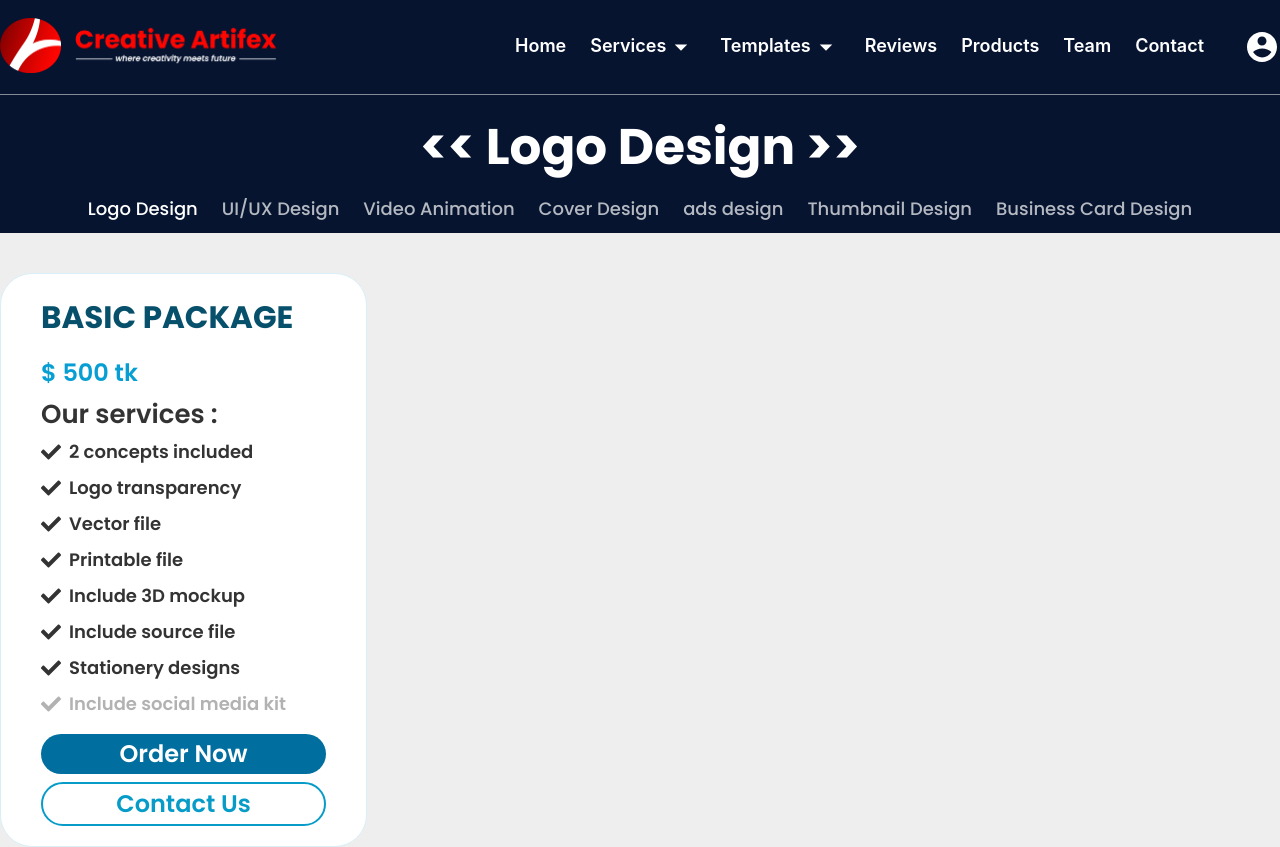
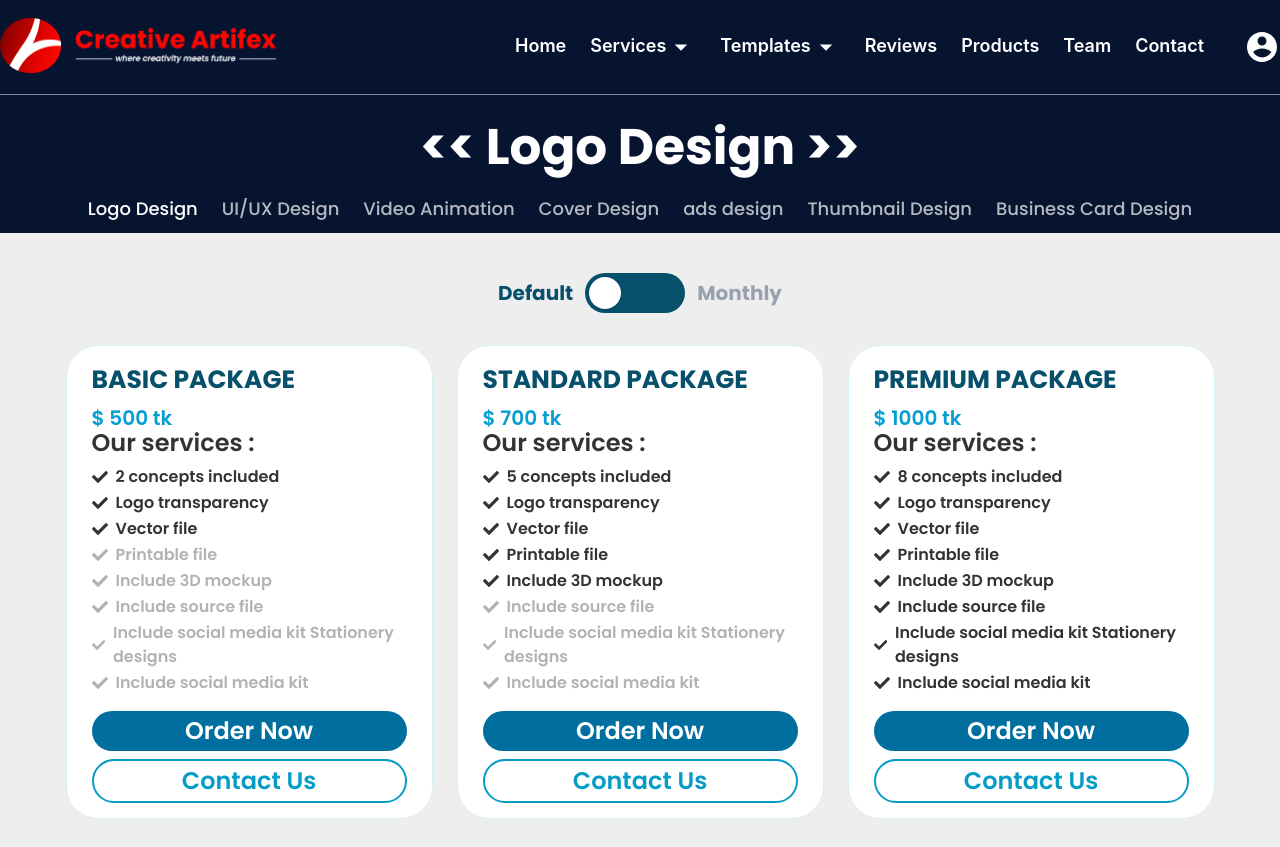
Before and after one commit to mdshavoahmadejoydev/Creative-Artifex, a React (Vite) app: page /services/graphic-multimedia/logo-design in a window 1280 px wide. Shown: the top 847 px of the page. Built offline with nearby package versions, Linux system fonts and the light colour scheme.

Commit message:
logo services page working

```diff
--- /dev/null
+++ b/src/components/PackageItemCard.jsx
@@ -0,0 +1,61 @@
+import React from 'react'
+import Flex from '../components/Flex'
+import { FaCheck } from 'react-icons/fa'
+
+const PackageItemCard = ({packagename,pricemoney,provive1,provive2, provive3, provive4, provive5, provive6, provive7,provive8, notprovide1, notprovide2, notprovide3, notprovide4, notprovide5, notprovide6, notprovide7, notprovide8, icon1,icon2,icon3,icon4,icon5,icon6,icon7,icon8,}) => {
+  return (
+    <div className="w-[367px] bg-white px-[25px] py-[15px] rounded-4xl font-poppins border border-[#D9EFF7] hover:shadow-[0px_2px_10px_2px_rgba(0,0,0,0.3)] duration-200">
+      <h5 className="font-bold text-[25px] text-[#07506B]">{packagename}</h5>
+      <p className="font-semibold text-[20px] text-[#079FD3] mt-1 -mb-2">
+        $ {pricemoney}
+      </p>
+      <p className="font-semibold text-[24px] text-black/80">Our services :</p>
+
+      <Flex
+        className={`list-none flex-col gap-y-0.5 font-poppins font-semibold text-base text-black/80 mt-1`}
+      >
+        <li className={`flex items-center gap-2 ${notprovide1 && "text-black/30" }`}>
+          {!icon1 && <FaCheck className="inline-block " />} {provive1}
+        </li>
+
+        <li className={`flex items-center gap-2 ${notprovide2 && "text-black/30" }`}>
+          {!icon2 && <FaCheck className="inline-block " />} {provive2}
+        </li>
+
+        <li className={`flex items-center gap-2 ${notprovide3 && "text-black/30" }`}>
+          {!icon3 && <FaCheck className="inline-block " />} {provive3}
+        </li>
+
+        <li className={`flex items-center gap-2 ${notprovide4 && "text-black/30" }`}>
+          {!icon4 && <FaCheck className="inline-block " />} {provive4}
+        </li>
+
+        <li className={`flex items-center gap-2 ${notprovide5 && "text-black/30" }`}>
+          {!icon5 && <FaCheck className="inline-block " />} {provive5}
+        </li>
+
+        <li className={`flex items-center gap-2 ${notprovide6 && "text-black/30" }`}>
+          {!icon6 && <FaCheck className="inline-block " />} {provive6}
+        </li>
+
+        <li className={`flex items-center gap-2 ${notprovide7 && "text-black/30" }`}>
+          {!icon7 && <FaCheck className="inline-block " />} {provive8} {provive7}
+        </li>
+
+        <li className={`flex items-center gap-2 ${notprovide8 && "text-black/30" }`}>
+          {!icon8 && <FaCheck className="inline-block " />} {provive8}
+        </li>
+      </Flex>
+
+      <button className="font-poppins font-semibold text-2xl text-white bg-[#006F9F] hover:bg-[#07506B] duration-200 w-full py-1 rounded-full mb-2 mt-4 cursor-pointer">
+        Order Now
+      </button>
+
+      <button className="font-poppins font-semibold text-2xl text-[#079CC8] border-2 border-[#079CC8] w-full py-1 rounded-full   cursor-pointer ">
+        Contact Us
+      </button>
+    </div>
+  );
+};
+
+export default PackageItemCard;
--- a/src/pages/LogoDesign.jsx
+++ b/src/pages/LogoDesign.jsx
@@ -1,47 +1,155 @@
-import React, { Component } from 'react'
-import Container from '../components/Container'
-import Flex from '../components/Flex'
-import { FaCheck } from 'react-icons/fa'
+import React, { Component, useState } from "react";
+import Container from "../components/Container";
+import Flex from "../components/Flex";
+import { FaCheck } from "react-icons/fa";
+import PackageItemCard from "../components/PackageItemCard";
 
 const LogoDesign = () => {
+  const [isDefault, setIsDefault] = useState(true);
+
   return (
-    <div className='bg-EEEEEE py-[40px]'>
+    <div className="bg-EEEEEE py-[40px]">
       <Container>
-        <Flex>
-          <div className='w-[367px] bg-white px-[40px] py-[20px] rounded-4xl font-poppins border border-[#D9EFF7] hover:shadow-[0px_2px_10px_2px_rgba(0,0,0,0.3)] duration-200'>
-            <h5 className='font-bold text-[31px] text-[#07506B]'>BASIC PACKAGE</h5>
-            <p className='font-semibold text-[24px] text-[#079FD3] mt-3.5 mb-1'>$ 500 tk</p>
-            <p className='font-semibold text-[26px] text-black/80'>Our services :</p>
+        <div className="flex items-center gap-3 justify-center mb-8">
+          {/* Default */}
+          <span
+            className={`font-bold font-poppins text-xl duration-300 ${
+              isDefault ? "text-[#07506B]" : "text-gray-400"
+            }`}
+          >
+            Default
+          </span>
 
-            <Flex className={`list-none flex-col gap-y-2 font-poppins font-semibold text-lg text-black/80 mt-1`}>
+          {/* Toggle Button */}
+          <button
+            onClick={() => setIsDefault(!isDefault)}
+            className={`relative h-10 w-[100px] rounded-full transition-colors duration-300 ease-in-out transition-all ${
+              isDefault ? "bg-[#07506B]" : "bg-red-500"
+            }`}
+            aria-label="Toggle pricing plan"
+            aria-pressed={!isDefault}
+          >
+            <span
+              className={`absolute top-1 h-8 w-8 rounded-full bg-white shadow-sm transition-all duration-500 ${
+                isDefault ? "left-1" : "left-[64px]"
+              }`}
+            />
+          </button>
 
-              <li className={`flex items-center gap-2 text-black/80`}><FaCheck className='inline-block text-xl'/> 2 concepts included</li>
+          {/* Monthly */}
+          <span
+            className={`font-bold font-poppins text-xl transition-colors duration-300 ${
+              !isDefault ? "text-red-500" : "text-gray-400"
+            }`}
+          >
+            Monthly
+          </span>
+        </div>
 
-              <li className={`flex items-center gap-2 text-black/80`}><FaCheck className='inline-block text-xl'/> Logo transparency</li>
+        <Flex className={`justify-center gap-6`}>
+          {isDefault ? (
+            <>
+              <PackageItemCard
+                packagename="BASIC PACKAGE"
+                pricemoney="500 tk"
+                provive1="2 concepts included"
+                provive2="Logo transparency"
+                provive3="Vector file"
+                provive4="Printable file"
+                provive5="Include 3D mockup"
+                provive6="Include source file"
+                provive7="Stationery designs"
+                provive8="Include social media kit"
+                notprovide4={true}
+                notprovide5={true}
+                notprovide6={true}
+                notprovide7={true}
+                notprovide8={true}
+              />
 
-              <li className={`flex items-center gap-2 text-black/80`}><FaCheck className='inline-block text-xl'/> Vector file</li>
+              <PackageItemCard
+                packagename="STANDARD PACKAGE"
+                pricemoney="700 tk"
+                provive1="5 concepts included"
+                provive2="Logo transparency"
+                provive3="Vector file"
+                provive4="Printable file"
+                provive5="Include 3D mockup"
+                provive6="Include source file"
+                provive7="Stationery designs"
+                provive8="Include social media kit"
+                notprovide6={true}
+                notprovide7={true}
+                notprovide8={true}
+              />
 
-              <li className={`flex items-center gap-2 text-black/80`}><FaCheck className='inline-block text-xl'/> Printable file</li>
+              <PackageItemCard
+                packagename="PREMIUM PACKAGE"
+                pricemoney="1000 tk"
+                provive1="8 concepts included"
+                provive2="Logo transparency"
+                provive3="Vector file"
+                provive4="Printable file"
+                provive5="Include 3D mockup"
+                provive6="Include source file"
+                provive7="Stationery designs"
+                provive8="Include social media kit"
+              />
+            </>
+          ) : (
+            <>
+              <PackageItemCard
+                packagename="BASIC PACKAGE"
+                pricemoney="5000 tk"
+                provive1="10 concepts included"
+                provive2="Logo transparency"
+                provive3="Vector file"
+                provive4="Printable file"
+                provive5="Include 3D mockup"
+                provive6="Include source file"
+                icon7={true}
+                icon8={true}
+                notprovide4={true}
+                notprovide5={true}
+                notprovide6={true}
+                notprovide7={true}
+                notprovide8={true}
+              />
 
-              <li className={`flex items-center gap-2 text-black/80`}><FaCheck className='inline-block text-xl'/> Include 3D mockup</li>
+              <PackageItemCard
+                packagename="STANDARD PACKAGE"
+                pricemoney="1000 tk"
+                provive1="5 concepts included"
+                provive2="Logo transparency"
+                provive3="Vector file"
+                provive4="Printable file"
+                provive5="Include 3D mockup"
+                provive6="Include source file"
+                provive7="Stationery designs"
+                provive8="Include social media kit"
+                notprovide6={true}
+                notprovide7={true}
+                notprovide8={true}
+              />
 
-              <li className={`flex items-center gap-2 text-black/80`}><FaCheck className='inline-block text-xl'/> Include source file</li>
-
-
-              <li className={`flex items-center gap-2 text-black/80`}><FaCheck className='inline-block text-xl'/> Stationery designs</li>
-
-              <li className={`flex items-center gap-2 text-black/30`}><FaCheck className='inline-block text-xl'/> Include social media kit</li>
-
-            </Flex>
-
-            <button className='font-poppins font-semibold text-2xl text-white bg-[#006F9F] hover:bg-[#07506B] duration-200 w-full py-1 rounded-full mb-2 mt-4 cursor-pointer'>Order Now</button>
-
-            <button className='font-poppins font-semibold text-2xl text-[#079CC8] border-2 border-[#079CC8] w-full py-1 rounded-full   cursor-pointer '>Contact Us</button>
-          </div>
+              <PackageItemCard
+                packagename="PREMIUM PACKAGE"
+                pricemoney="15000 tk"
+                provive1="8 concepts included"
+                provive2="Logo transparency"
+                provive3="Vector file"
+                provive4="Printable file"
+                provive5="Include 3D mockup"
+                provive6="Include source file"
+                provive7="Stationery designs"
+                provive8="Include social media kit"
+              />
+            </>
+          )}
         </Flex>
       </Container>
     </div>
-  )
-}
+  );
+};
 
-export default LogoDesign
+export default LogoDesign;
```
